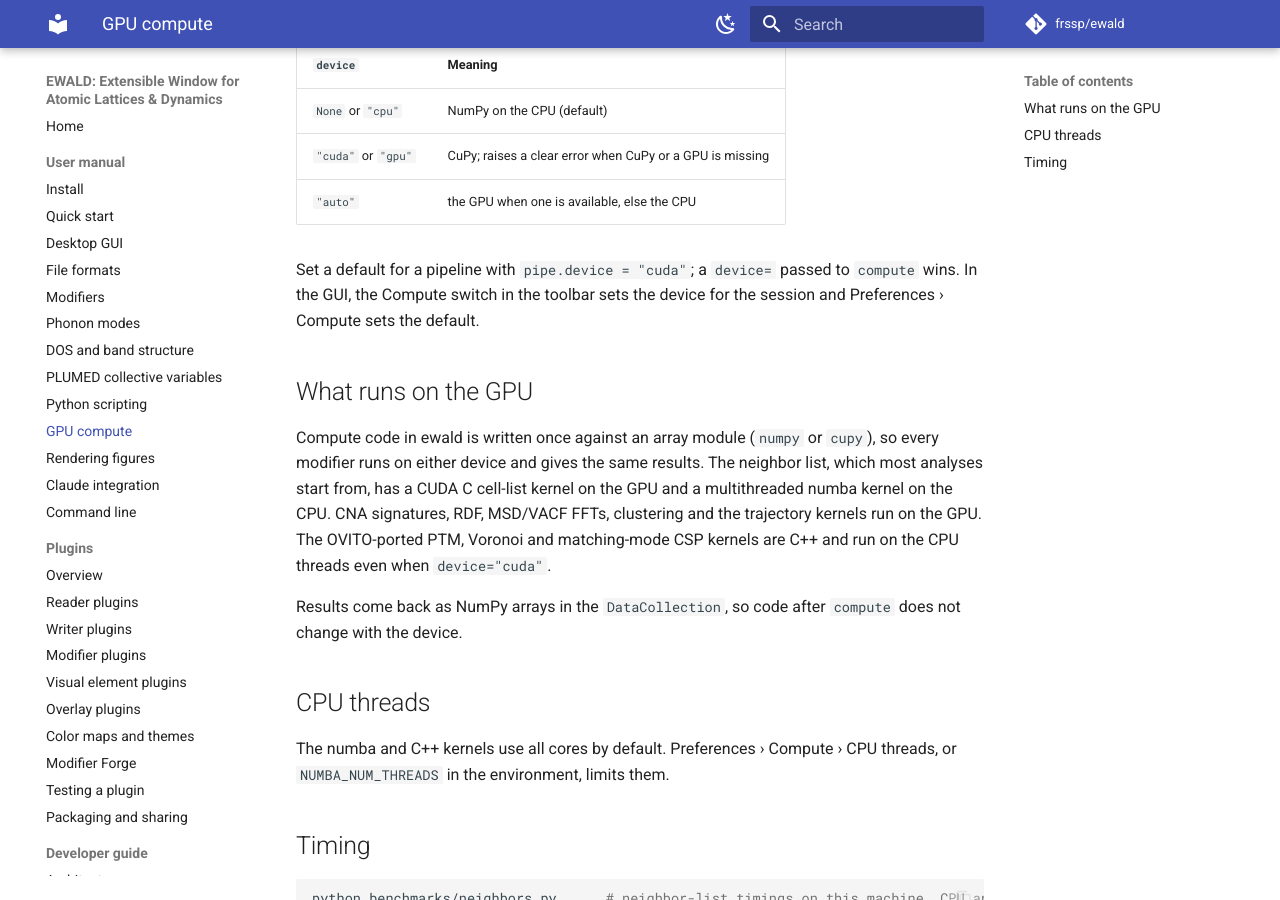
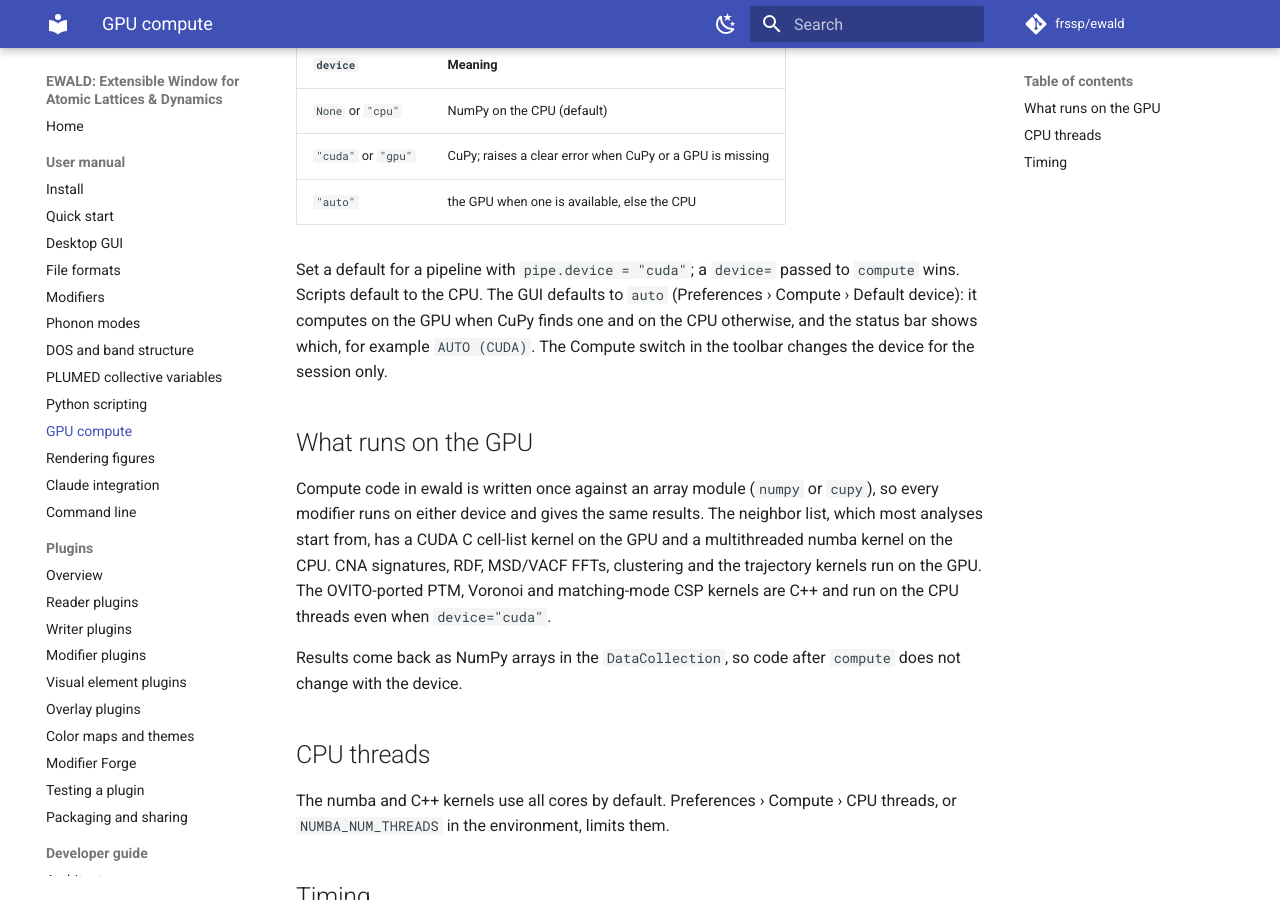
Before and after one commit to frssp/ewald, an MkDocs documentation site: the page built from docs/user/gpu.md, in a window 1280 px wide and 900 px high, scrolled down 302 px. Built offline with MkDocs 1.6.1 and Material for MkDocs 9.7.7, drawn with Linux system fonts in a browser that asks for light colours; comment, search, counter and statistics services are not loaded.

Commit message:
GUI: compute device defaults to auto (CUDA when CuPy finds a GPU)
The status bar shows what auto resolved to, e.g. AUTO (CUDA). Scripts
still default to the CPU.

Co-Authored-By: Claude Opus 5.5 (1M context) <noreply@anthropic.com>

```diff
--- a/docs/user/gpu.md
+++ b/docs/user/gpu.md
@@ -16,8 +16,10 @@ device can be:
 | `"auto"` | the GPU when one is available, else the CPU |
 
 Set a default for a pipeline with `pipe.device = "cuda"`; a `device=` passed to `compute`
-wins. In the GUI, the Compute switch in the toolbar sets the device for the session and
-Preferences › Compute sets the default.
+wins. Scripts default to the CPU. The GUI defaults to `auto` (Preferences › Compute ›
+Default device): it computes on the GPU when CuPy finds one and on the CPU otherwise, and the
+status bar shows which, for example `AUTO (CUDA)`. The Compute switch in the toolbar changes the
+device for the session only.
 
 ## What runs on the GPU
 
```
Also changed, not shown: docs/features.md (+1 -1 lines), docs/user/gui.md (+2 -1 lines), 4 other files.
